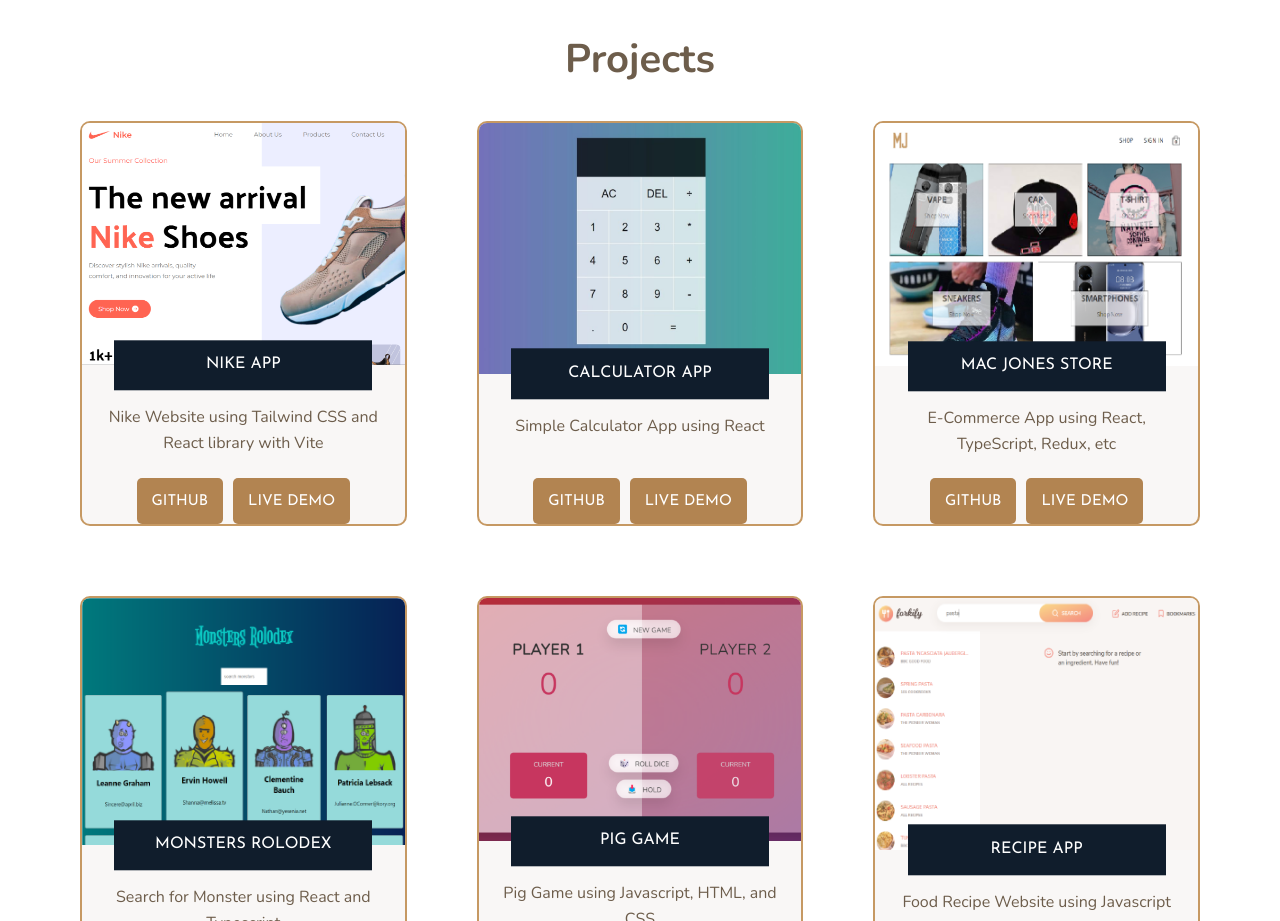
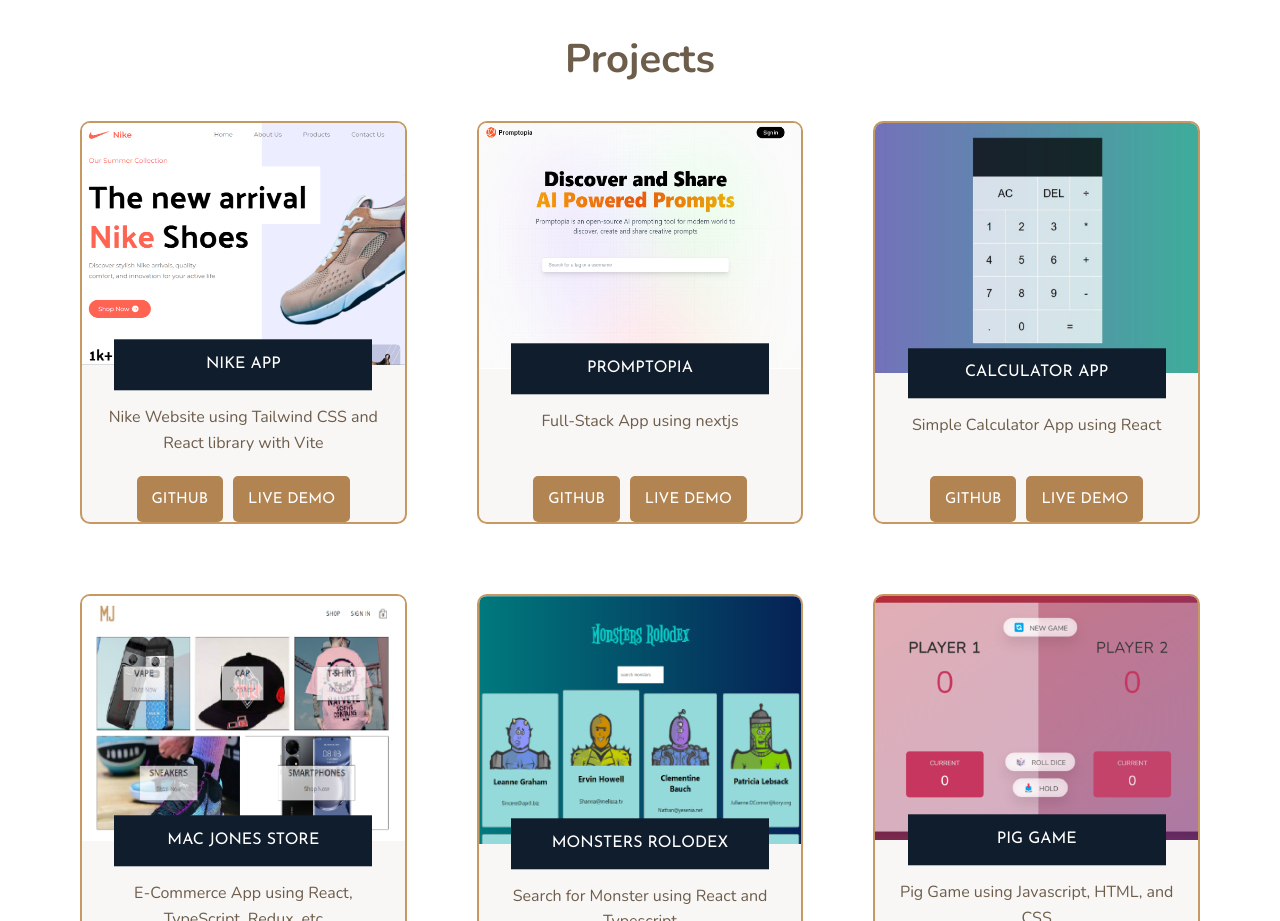
Before and after one commit to Mac-Jones/portfolio-website, a React (Create React App) app: page / in a window 1280 px wide. Shown: the part 2340-3261 px from the top of the page. Built offline with nearby package versions, Linux system fonts and the light colour scheme.

Commit message:
modify projects

```diff
--- a/src/components/projects/projects-data.component.jsx
+++ b/src/components/projects/projects-data.component.jsx
@@ -9,6 +9,7 @@
 import Monster from '../../img/Monster.png';
 import funRun from '../../img/fun-run.png';
 import nikeApp from '../../img/nike-app.png';
+import promptopia from '../../img/promptopia.png';
 
 import './projects.styles.scss';
 
@@ -20,6 +21,14 @@
 		description: 'Nike Website using Tailwind CSS and React library with Vite',
 		github: 'https://github.com/Mac-Jones/nike-app-tailwind',
 		demo: 'https://nike-app-tailwind-css.netlify.app/',
+	},
+	{
+		id: uuidv4(),
+		image: promptopia,
+		title: 'Promptopia',
+		description: 'Full-Stack App using nextjs',
+		github: 'https://github.com/Mac-Jones/promptopia',
+		demo: 'https://promptopia-cygqn8tia-mac-jones.vercel.app/',
 	},
 	{
 		id: uuidv4(),
```
Also changed, not shown: src/img/promptopia.png (added).
